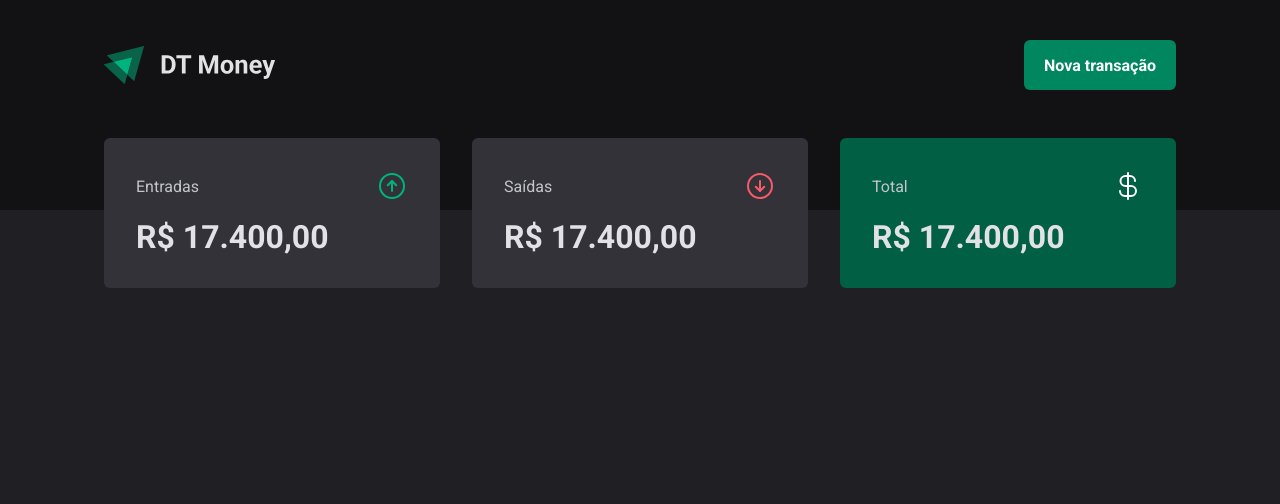
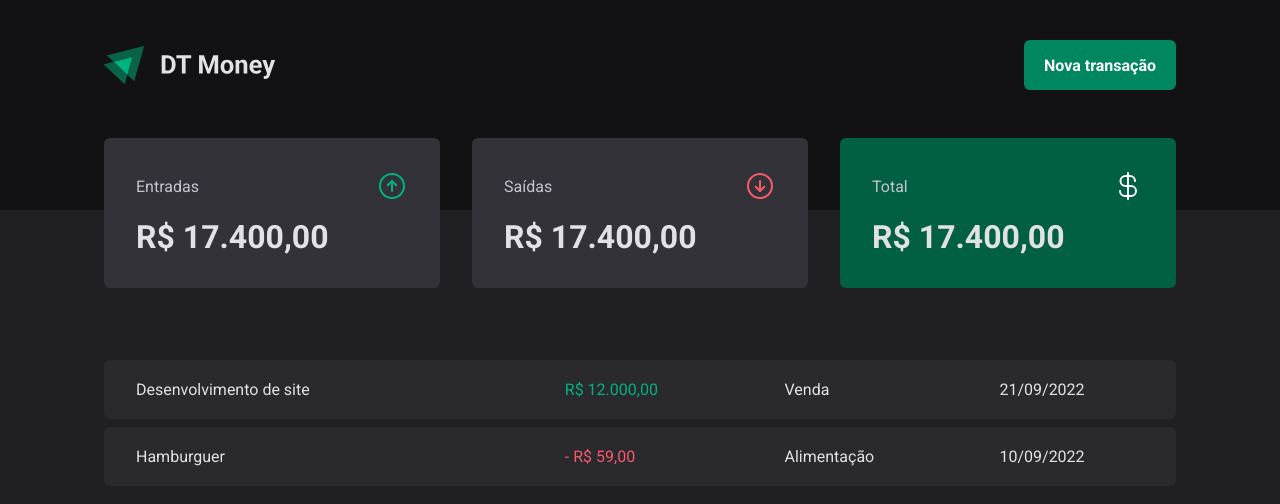
Before and after one commit to joel-luis/dt-money, a React (Vite) app: page / in a window 1280 px wide. Shown: the top 504 px of the page. Built offline with nearby package versions, Linux system fonts and the light colour scheme.

Commit message:
create component table

```diff
--- a/src/pages/Transactions/index.tsx
+++ b/src/pages/Transactions/index.tsx
@@ -1,11 +1,39 @@
 import { Header } from 'components/Header'
 import { Summary } from 'components/Summary'
 
+import * as S from './styles'
+
 export function Transactions() {
   return (
-    <div>
+    <>
       <Header />
       <Summary />
-    </div>
+      <S.TransactionsContainer>
+        <S.TransactionsTable>
+          <tbody>
+            <tr>
+              <td width="40%">Desenvolvimento de site</td>
+              <td>
+                <S.PriceHighlight variant="income">
+                  R$ 12.000,00
+                </S.PriceHighlight>
+              </td>
+              <td>Venda</td>
+              <td>21/09/2022</td>
+            </tr>
+            <tr>
+              <td width="40%">Hamburguer</td>
+              <td>
+                <S.PriceHighlight variant="outcome">
+                  - R$ 59,00
+                </S.PriceHighlight>
+              </td>
+              <td>Alimentação</td>
+              <td>10/09/2022</td>
+            </tr>
+          </tbody>
+        </S.TransactionsTable>
+      </S.TransactionsContainer>
+    </>
   )
 }
--- a/src/pages/Transactions/styles.ts
+++ b/src/pages/Transactions/styles.ts
@@ -0,0 +1,41 @@
+import styled, { css } from 'styled-components'
+
+export const TransactionsContainer = styled.main`
+  width: 100%;
+  max-width: 1120px;
+  margin: 4rem auto 0;
+  padding: 0 1.5rem;
+`
+export const TransactionsTable = styled.table`
+  ${({ theme }) => css`
+    width: 100%;
+    border-collapse: separate;
+    border-spacing: 0 0.5rem;
+    /* margin-top: 1.5rem; */
+
+    td {
+      padding: 1.25rem 2rem;
+      background: ${theme['gray-700']};
+
+      &:first-child {
+        border-top-left-radius: 6px;
+        border-bottom-left-radius: 6px;
+      }
+
+      &:last-child {
+        border-top-right-radius: 6px;
+        border-bottom-right-radius: 6px;
+      }
+    }
+  `}
+`
+
+interface PriceHighlightProps {
+  variant: 'income' | 'outcome'
+}
+
+export const PriceHighlight = styled.span<PriceHighlightProps>`
+  ${({ theme, variant }) => css`
+    color: ${variant === 'income' ? theme['green-300'] : theme['red-300']};
+  `}
+`
```
